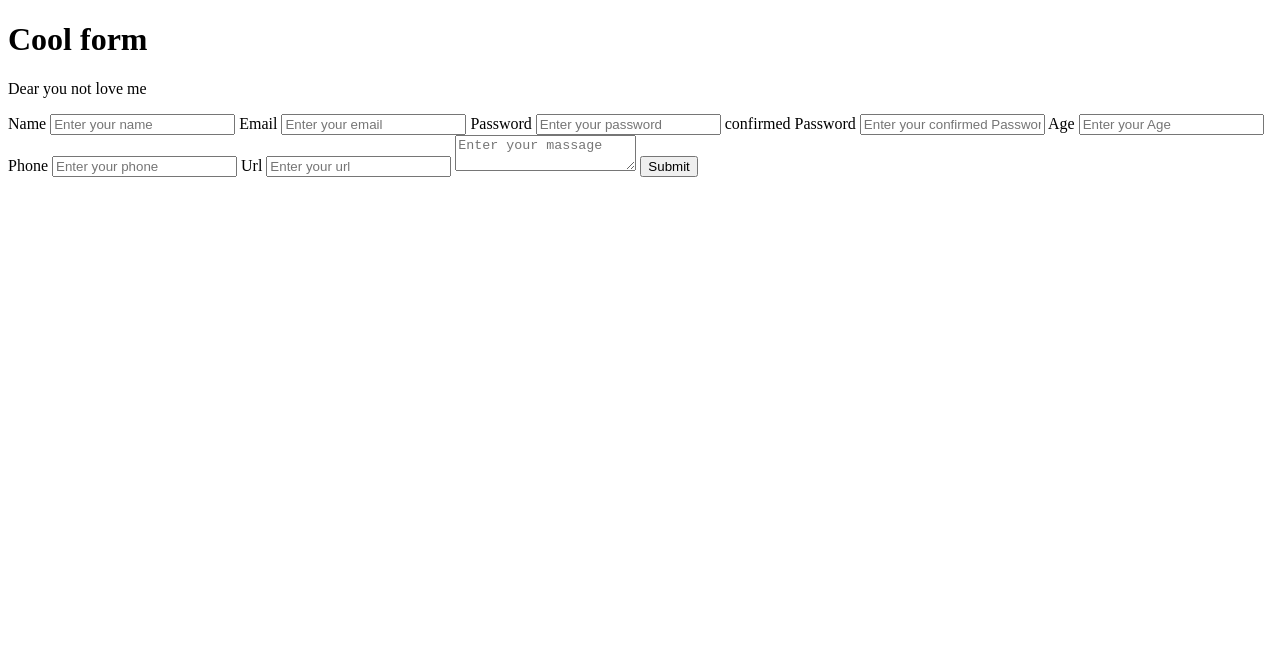
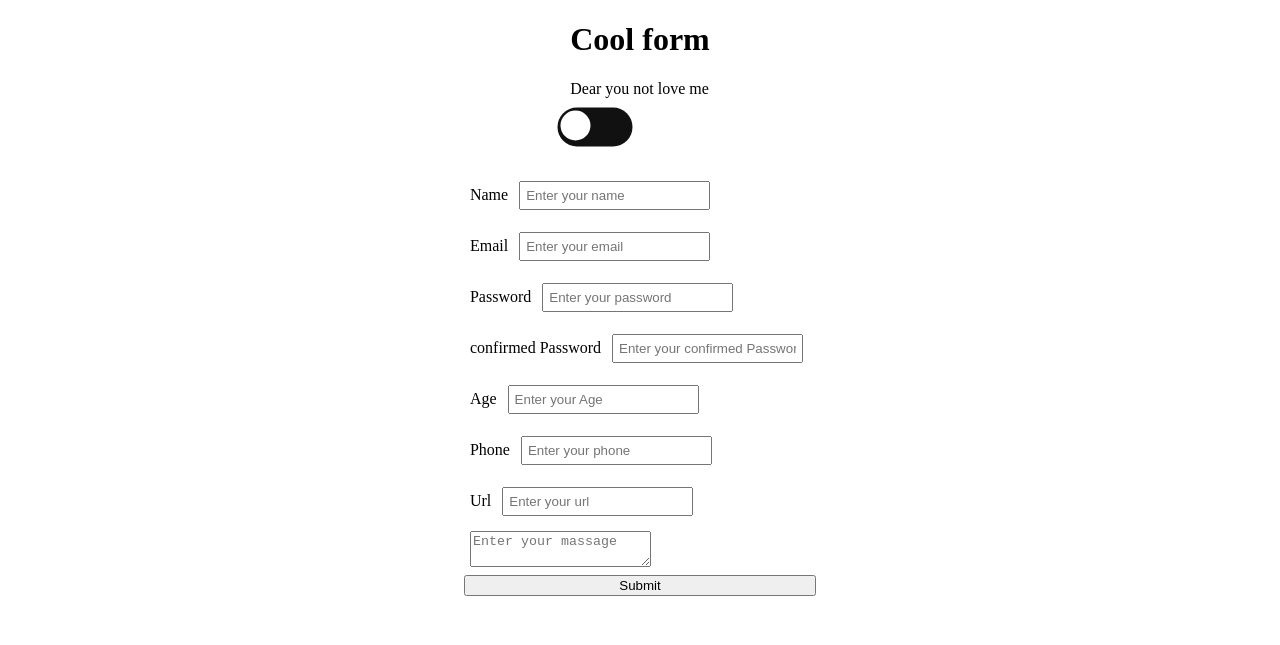
Before and after one commit to FatimaAlmashhor/Cool-form-dark-mode, a plain HTML site: page index.html in a window 1280 px wide. Drawn offline with Linux system fonts and the light colour scheme.

Commit message:
Feat: dark

```diff
--- a/css/styles.css
+++ b/css/styles.css
@@ -0,0 +1,79 @@
+* {
+    box-sizing: border-box;
+  }
+  :root{
+      --bg-color: #fff;
+      --text-color : rgb(0, 0, 0);
+  }
+  body {
+    display: flex;
+    flex-direction: column;
+    justify-content: center;
+    align-items: center;
+    /* height: 100vh; */
+    margin: 0px auto;
+    transition: background 0.2s linear;
+    color: var(--text-color);
+    background-color: var(--bg-color);
+  }
+  body.dark {
+    background-color: #292c35;
+  }
+  .checkbox {
+    opacity: 0;
+    position: absolute;
+  }
+
+  .title{
+    min-width: 100px;
+    padding : 4px 6px;
+  }
+  form{
+      margin: 30px;
+  }
+  input{
+      margin: 7px;
+      padding: 5px;
+  }
+  .label {
+    width: 50px;
+    height: 26px;
+    background-color:#111;
+    display: flex;
+    border-radius:50px;
+    align-items: center;
+    justify-content: space-between;
+    padding: 5px;
+    position: relative;
+    transform: scale(1.5);
+  }
+
+  .ball {
+    width: 20px;
+    height: 20px;
+    background-color: white;
+    position: absolute;
+    top: 2px;
+    left: 2px;
+    border-radius: 50%;
+    transition: transform 0.2s linear;
+  }
+
+  /*  target the elemenent after the label*/
+  .checkbox:checked + .label .ball{
+    transform: translateX(24px);
+  }
+
+  .fa-moon {
+    color: pink;
+  }
+
+  .fa-sun {
+    color: yellow;
+  }
+
+  #confirm{
+      max-width: 50vw;
+      display: flex;
+      flex-direction: column;
+  }
--- a/index.html
+++ b/index.html
@@ -11,39 +11,47 @@
     <header>
         <h1>Cool form </h1>
         <p>Dear you not love me </p>
+        <div>
+            <input type="checkbox" class="checkbox" id="checkbox">
+            <label for="checkbox" class="label">
+            <i class="fas fa-moon"></i>
+            <i class='fas fa-sun'></i>
+            <div class='ball'>
+          </label>
+        </div>
     </header>
     <main>
         <!-- the form -->
         <form id='confirm' target="hidden-iframe" >
-            <label>
+            <label class="title">
                 Name
                 <input type='text' id='name' required placeholder ="Enter your name"/>
             </label>
-            <label>
+            <label class="title">
                 Email
                 <input type='email'  value='' id='email'  required placeholder="Enter your email"/>
             </label>
-            <label>
+            <label class="title">
                 Password
                 <input type='password'  value='' id='password' required  placeholder="Enter your password"/>
             </label>
-            <label>
+            <label class="title">
                 confirmed Password
                 <input type='password' id='confirmedPassword' required  placeholder="Enter your confirmed Password"/>
             </label>
-            <label>
+            <label class="title">
                 Age
                 <input type='number' id='age' required  placeholder="Enter your Age "/>
             </label>
-            <label>
+            <label class="title">
                 Phone
                 <input type='number' id='phone' required  placeholder="Enter your phone "/>
             </label>
-            <label>
+            <label class="title">
                 Url
                 <input type='text' id='url' required  placeholder="Enter your url "/>
             </label>
-            <label>
+            <label class="title">
                 <textarea placeholder="Enter your massage "id='massage' ></textarea>
             </label>
             <button  type='submit'  value="Submit" >Submit</button>
@@ -54,5 +62,6 @@
         <p id='errors'></p>
     </section>
     <script src="./js/main.js" ></script>
+    <script src="./js/darkMode.js" ></script>
 </body>
 </html>
--- /dev/null
+++ b/js/darkMode.js
@@ -0,0 +1,6 @@
+const checkbox = document.getElementById('checkbox');
+
+checkbox.addEventListener('change', () => {
+    document.body.classList.toggle('dark');
+    console.log('toggle');
+})
```
